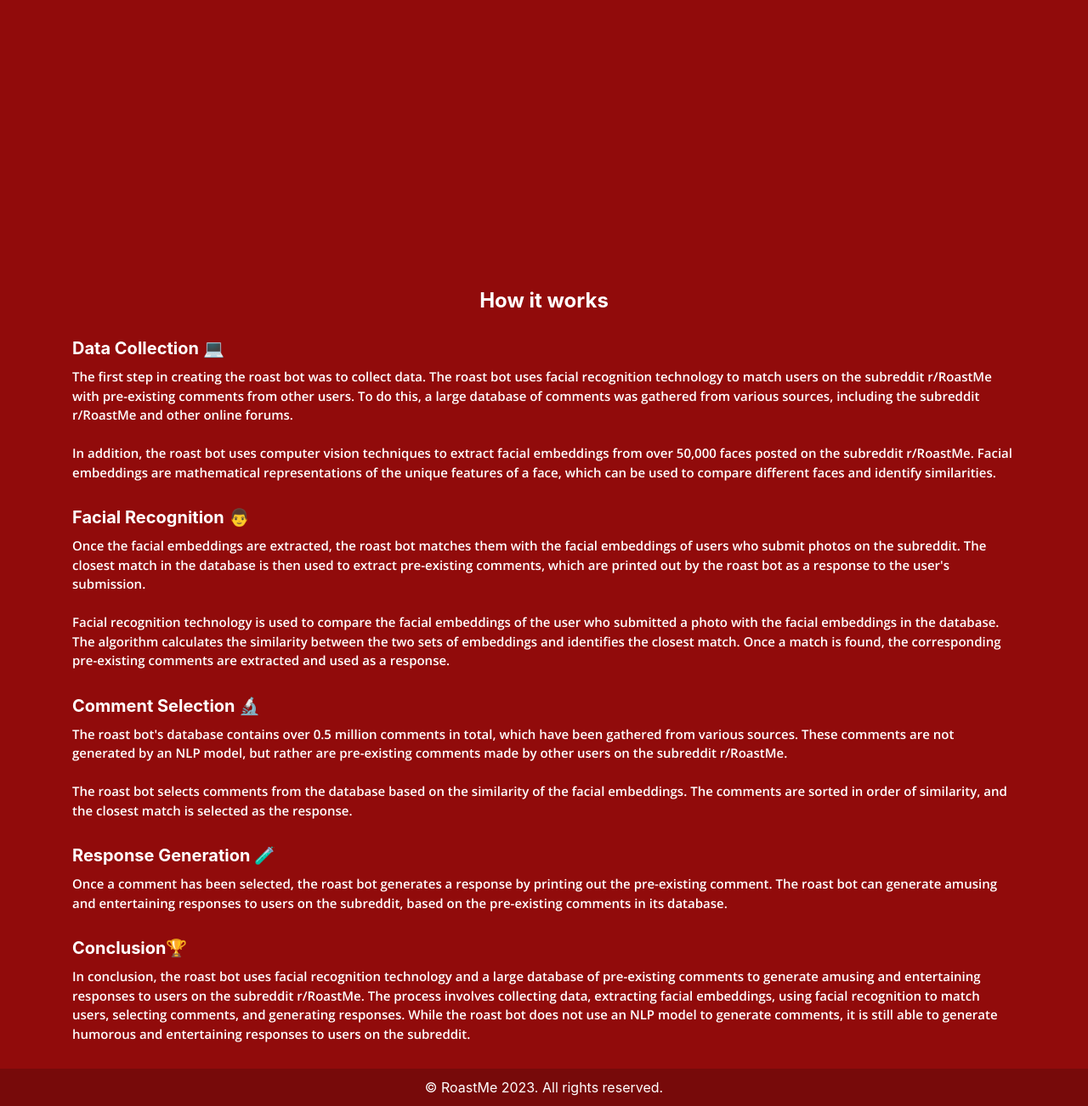
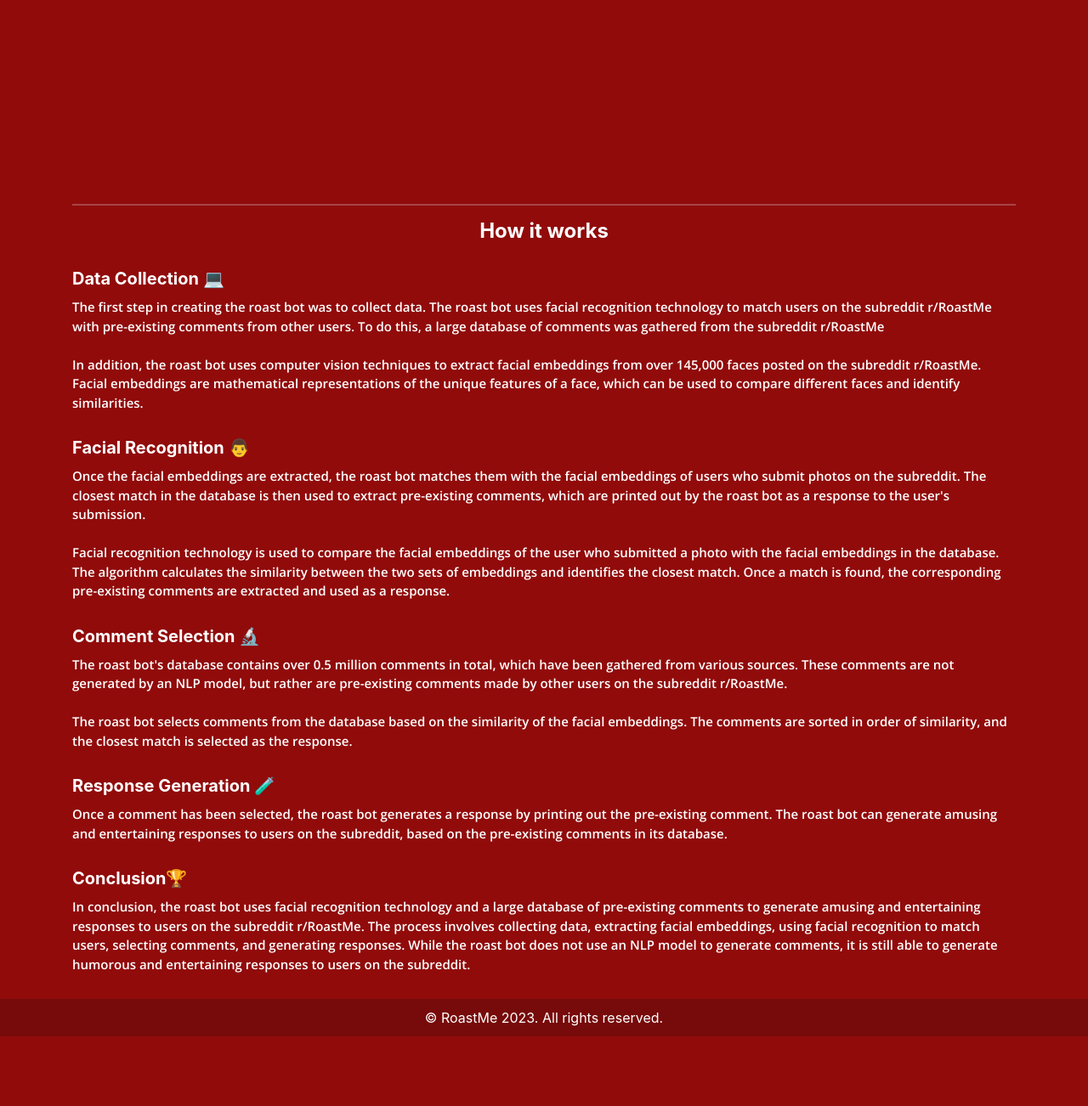
Before and after one commit to nizarhaider/RoastMe, a Flask app: page / in a window 1280 px wide. Shown: the part 795-2097 px from the top of the page at 85% size. After the commit the page ends 2015 px from the top, so only its background shows below. Run offline with Flask 3, Linux system fonts and the light colour scheme; some libraries are stand-ins or nearby versions.

Commit message:
Update index.html

```diff
--- a/templates/index.html
+++ b/templates/index.html
@@ -119,15 +119,16 @@
       </div>
     </div>
   </div>
-  <div>
+  <div style="margin-top: 300px;">
     <!--Adding paragaph-->
-    <span>
-      <h4 class="text-center" style="font-weight: 700; margin-bottom: 30px; margin-top: 400px;">How it works</h4>
+    <hr>
+    <span >
+      <h4 class="text-center" style="font-weight: 700; margin-bottom: 30px;">How it works</h4>
       <!-- <h3 class="text-left">How it works</h3> -->
         <h5 style="font-weight: 700;" >Data Collection 💻</h5>
         <p class="text-left" style="font-size: 15px; font-family: 'Open Sans', sans-serif; font-weight: 400; margin-top: 10px; margin-bottom: 30px;">
-        The first step in creating the roast bot was to collect data. The roast bot uses facial recognition technology to match users on the subreddit r/RoastMe with pre-existing comments from other users. To do this, a large database of comments was gathered from various sources, including the subreddit r/RoastMe and other online forums.<br><br>
-        In addition, the roast bot uses computer vision techniques to extract facial embeddings from over 50,000 faces posted on the subreddit r/RoastMe. Facial embeddings are mathematical representations of the unique features of a face, which can be used to compare different faces and identify similarities.<br>
+        The first step in creating the roast bot was to collect data. The roast bot uses facial recognition technology to match users on the subreddit r/RoastMe with pre-existing comments from other users. To do this, a large database of comments was gathered from the subreddit r/RoastMe <br><br>
+        In addition, the roast bot uses computer vision techniques to extract facial embeddings from over 145,000 faces posted on the subreddit r/RoastMe. Facial embeddings are mathematical representations of the unique features of a face, which can be used to compare different faces and identify similarities.<br>
 </p>
         <h5 style="font-weight: 700;"">Facial Recognition 👨</h5>
         <p class="text-left" style="font-size: 15px; font-family: 'Open Sans', sans-serif; font-weight: 400; margin-top: 10px; margin-bottom: 30px;">
```
